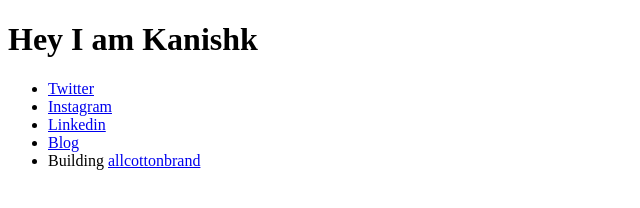
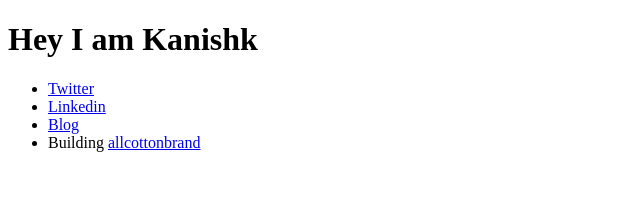
Before and after one commit to kanishkbeast/personal-website, a plain HTML site: page index.html in a window 1280 px wide. Shown: the whole page, without its empty margins (0-640 px from the left). Drawn offline with Linux system fonts and the light colour scheme.

Commit message:
deleted IG

```diff
--- a/index.html
+++ b/index.html
@@ -11,7 +11,6 @@
         <nav>
             <ul>
                 <li><a href="https://x.com/kanishkjain0">Twitter</a></li>
-                <li><a href="https://instagram.com/kanishkbeast">Instagram</a></li>
                 <li><a href="https://www.linkedin.com/in/jain-kanishk/">Linkedin</a></li>
                 <li><a href="/blog.html">Blog</a></li>
                 <li>Building <a href="https://www.allcottonbrand.com">allcottonbrand</a></li>
```
